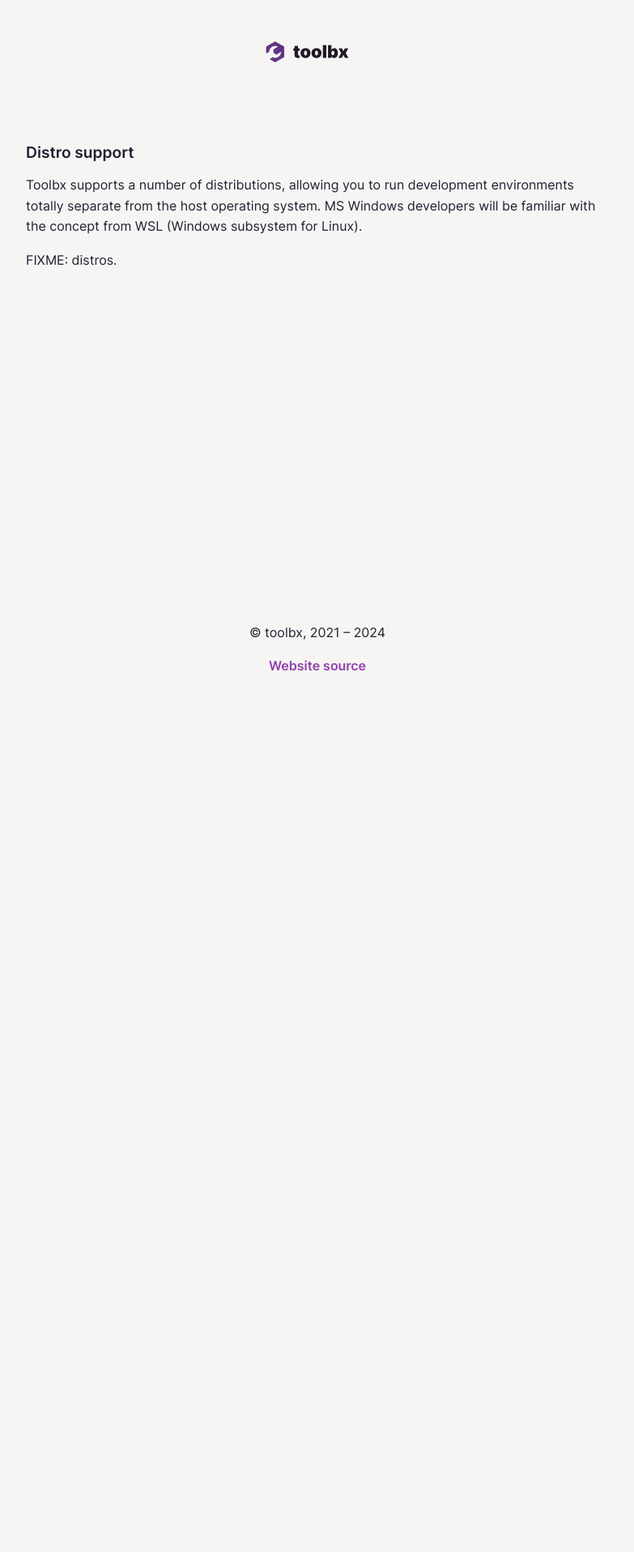
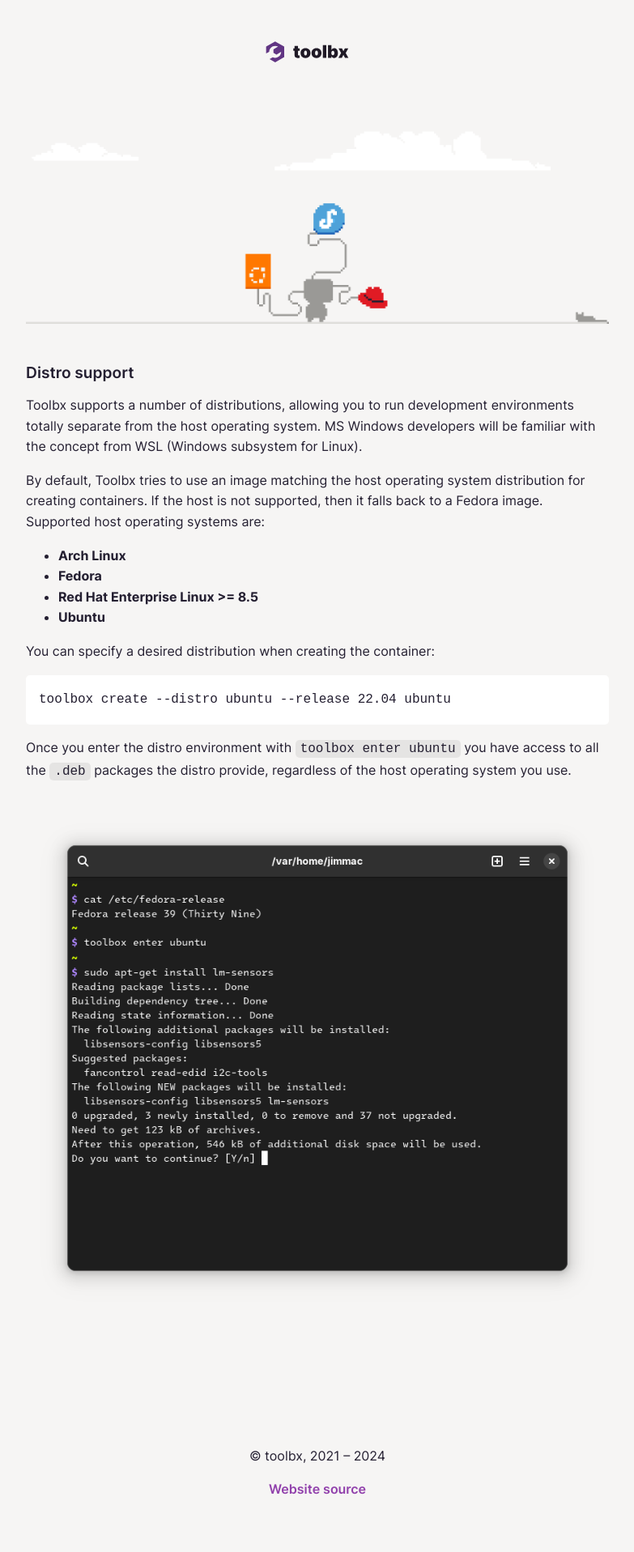
Before and after one commit to containers/containertoolbx.org, a Jekyll site: the page built from distros.md, in a window 1280 px wide. Shown: the whole page at 81% size, without its empty margins (248-1031 px from the left). Built offline with Jekyll 4.4.1, drawn with Linux system fonts in a browser that asks for light colours; before the commit the page ends 900 px from its top, so only the background shows below that.

Commit message:
up the splash game
- landing page, distros and install page now have a distinct illustration
  with a specific dark mode variant

````diff
--- a/distros.md
+++ b/distros.md
@@ -1,9 +1,29 @@
 ---
 layout: default
 ---
+
+<picture class="full">
+    <source srcset="../assets/distros-dark.gif" media="(prefers-color-scheme: dark)">
+    <img src="../assets/distros.gif">
+</picture>
+
 ## Distro support
 
 Toolbx supports a number of distributions, allowing you to run development environments totally separate from the host operating system. MS Windows developers will be familiar with the concept from WSL (Windows subsystem for Linux).
 
-FIXME:
-distros.
+By default, Toolbx tries to use an image matching the host operating system distribution for creating containers. If the host is not supported, then it falls back to a Fedora image. Supported host operating systems are:
+
+* **Arch Linux**
+* **Fedora**
+* **Red Hat Enterprise Linux >= 8.5**
+* **Ubuntu**
+
+You can specify a desired distribution when creating the container:
+
+```
+toolbox create --distro ubuntu --release 22.04 ubuntu
+```
+
+Once you enter the distro environment with `toolbox enter ubuntu` you have access to all the `.deb` packages the distro provide, regardless of the host operating system you use.
+
+![apt-get on Fedora](../assets/apt-get.png){:.full}
--- a/style.css
+++ b/style.css
@@ -150,12 +150,11 @@
 }
 
 img {
-
   margin: 2rem auto;
   max-width: 100%;
   }
-  img.full { width: 100%; display: block; }
-  img.pixels {
+  img.full, picture.full img { width: 100%; display: block; }
+  img.pixels, picture.pixels img {
     image-rendering: crisp-edges; /* older firefox browsers */
     image-rendering: pixelated;
   }
````
Also changed, not shown: index.md (+5 -2 lines), install.md (+5 -0 lines), assets/apt-get.png (added), assets/distros-dark.gif (added), assets/distros.gif (added), assets/install-dark.png (added), assets/install.png (added), assets/toolbx-dark.gif (added), assets/toolbx.gif.
